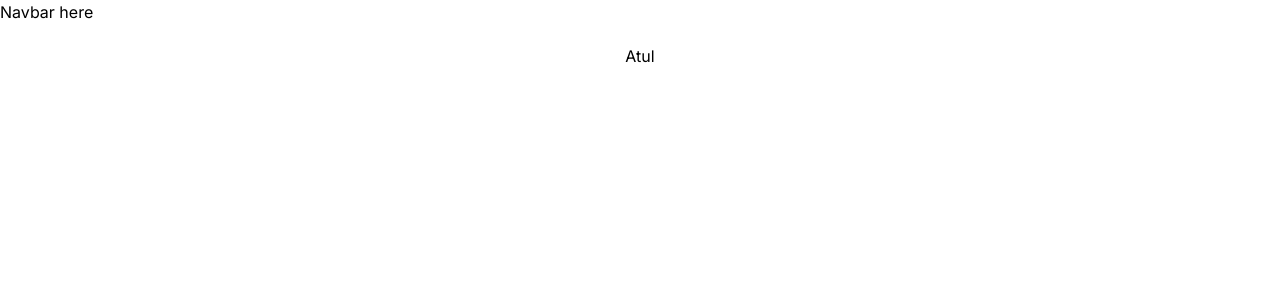
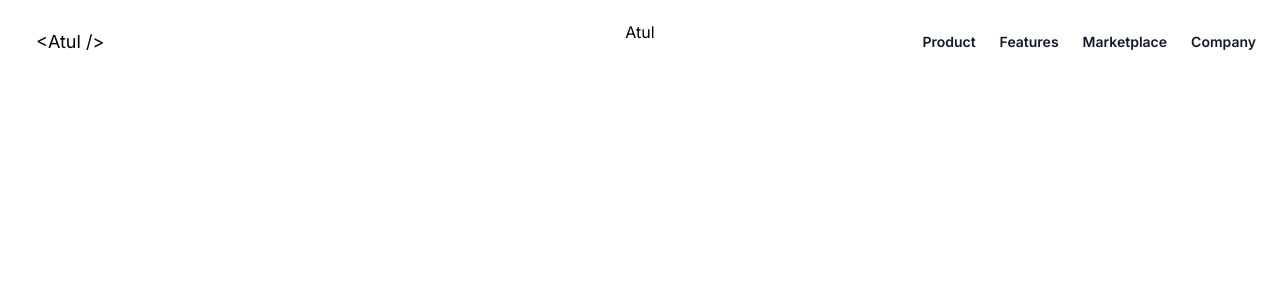
Before and after one commit to Atul9180/portfolio, a Next.js app: page / in a window 1280 px wide. Shown: the top 300 px of the page. Built offline with nearby package versions, Linux system fonts and the light colour scheme.

Commit message:
navbar created

```diff
--- a/src/app/layout.js
+++ b/src/app/layout.js
@@ -1,5 +1,6 @@
 import { Inter } from "next/font/google";
 import "./globals.css";
+import Navbar from "@/components/Navbar";
 
 const inter = Inter({ subsets: ["latin"] });
 
@@ -12,7 +13,8 @@ export default function RootLayout({ children }) {
   return (
     <html lang="en">
       <body className={inter.className}>
-        <div>Navbar here</div>
+        {/* navbar section */}
+        <Navbar />
         {children}
       </body>
     </html>
--- /dev/null
+++ b/src/components/Navbar.jsx
@@ -0,0 +1,124 @@
+"use client";
+
+import { useState, useEffect } from "react";
+import Link from "next/link";
+
+const navigation = [
+  { name: "Product", href: "#" },
+  { name: "Features", href: "#" },
+  { name: "Marketplace", href: "#" },
+  { name: "Company", href: "#" },
+];
+
+export default function Navbar() {
+  const [mobileMenuOpen, setMobileMenuOpen] = useState(false);
+  const [scrolling, setScrolling] = useState(false);
+
+  useEffect(() => {
+    function handleResize() {
+      if (window.innerWidth >= 1024) {
+        setMobileMenuOpen(false);
+      }
+    }
+
+    window.addEventListener("resize", handleResize);
+    window.addEventListener("scroll", handleScroll);
+
+    return () => {
+      window.removeEventListener("resize", handleResize);
+      window.removeEventListener("scroll", handleScroll);
+    };
+  }, []);
+
+  const handleScroll = () => {
+    if (window.scrollY > 40) {
+      setScrolling(true);
+    } else {
+      setScrolling(false);
+    }
+  };
+
+  return (
+    <div className="">
+      <header
+        className={`inset-x-0 top-0 z-50 fixed transition-all ${
+          scrolling ? "bg-white bg-opacity-5" : "bg-transparent opacity-100"
+        }`}
+      >
+        <nav
+          className={`flex items-center justify-between px-4 lg:px-6 py-3 lg:py-4 ${
+            scrolling ? "shadow-md" : ""
+          }`}
+          aria-label="Global"
+        >
+          <div className="flex ">
+            <Link href="#" className="m-1 p-2">
+              <h2 className="text-lg text-black">{"<Atul />"}</h2>
+            </Link>
+          </div>
+
+          <div className="flex lg:hidden">
+            <button
+              type="button"
+              className="-m-2.5 inline-flex items-center justify-center rounded-md p-2.5 text-gray-700"
+              onClick={() => setMobileMenuOpen(!mobileMenuOpen)}
+            >
+              {/* Custom SVG menu icon */}
+              <svg
+                xmlns="http://www.w3.org/2000/svg"
+                className="h-6 w-6"
+                fill="none"
+                viewBox="0 0 24 24"
+                stroke="currentColor"
+              >
+                <path
+                  strokeLinecap="round"
+                  strokeLinejoin="round"
+                  strokeWidth="2"
+                  d={
+                    mobileMenuOpen
+                      ? "M6 18L18 6M6 6l12 12"
+                      : "M4 6h16M4 12h16m-7 6h7"
+                  }
+                />
+              </svg>
+            </button>
+          </div>
+
+          <div className="hidden lg:flex lg:gap-x-6">
+            {navigation.map((item) => (
+              <Link
+                key={item.name}
+                href={item.href}
+                className="text-sm font-semibold leading-2 text-gray-900"
+              >
+                {item.name}
+              </Link>
+            ))}
+          </div>
+        </nav>
+        {mobileMenuOpen && (
+          <div
+            className={`absolute left-0 w-full  ${
+              scrolling ? "bg-white bg-opacity-5" : "bg-transparent opacity-100"
+            }`}
+          >
+            <div className="max-w-3xl mx-auto p-6">
+              <div className="space-y-1">
+                {navigation.map((item) => (
+                  <a
+                    key={item.name}
+                    href={item.href}
+                    className="block rounded-lg px-3 py-1 text-base font-semibold leading-7 text-gray-900 hover:bg-gray-50"
+                  >
+                    {item.name}
+                  </a>
+                ))}
+              </div>
+            </div>
+          </div>
+        )}
+      </header>
+    </div>
+  );
+}
```
